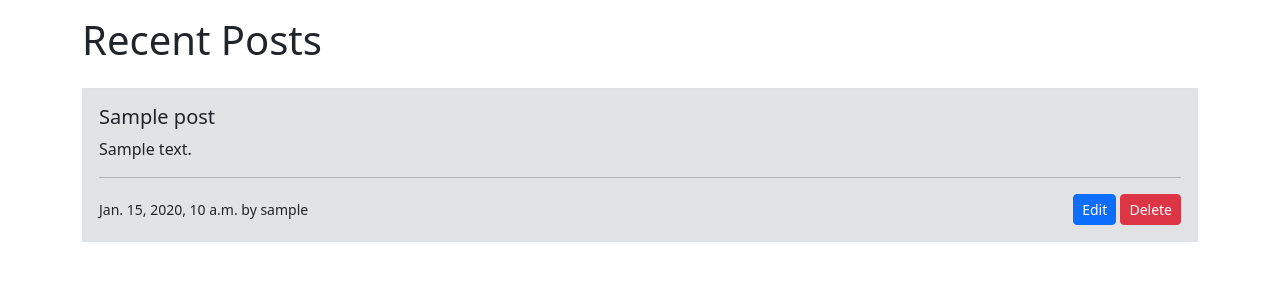
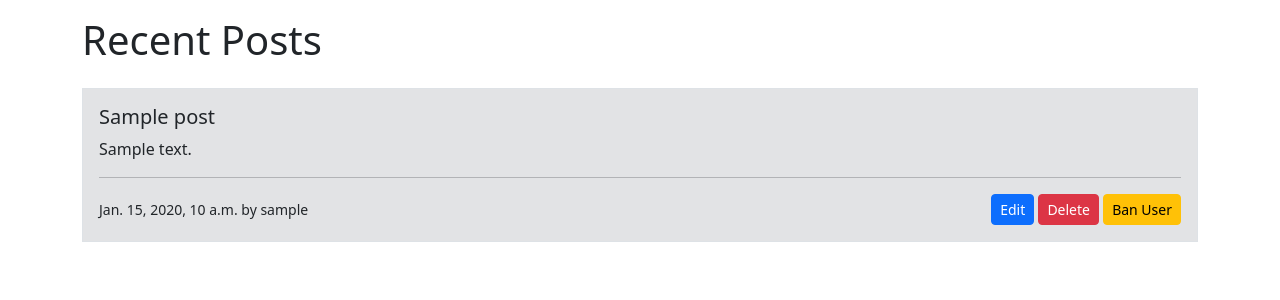
Before and after one commit to itskaramaman/djnago-jobs, a Django app: page /home/ in a window 1280 px wide. Shown: the part 56-356 px from the top of the page. Run offline with Django 4.2, Linux system fonts and the light colour scheme; a user stored in the database is signed in; tables that the repository leaves empty hold one stand-in row (values such as "Sample post").

```diff
--- a/app/main/templates/main/home.html
+++ b/app/main/templates/main/home.html
@@ -9,10 +9,13 @@
             <hr>
             <div class="d-flex justify-content-between align-items-center">
                 <small>{{post.created_at}} by {{post.author.username}}</small>
-                {% if user.is_authenticated and post.author == user or perms.main.change_post or perms.main.delete_post %}
+                {% if perms.main.change_post or perms.main.delete_post %}
                 <div>
                     <a href="{% url 'edit_post' post.pk %}" class="btn btn-primary btn-sm">Edit</a>
                     <a href="{% url 'delete_post' post.pk %}" class="btn btn-danger btn-sm">Delete</a>
+                    {% if user.is_staff %}
+                        <a href="{% url 'ban_user' post.author.pk %}" class="btn btn-warning btn-sm">Ban User</a>
+                    {% endif %}
                 </div>
                 {% endif %}
             </div>
--- a/app/main/urls.py
+++ b/app/main/urls.py
@@ -8,4 +8,5 @@ urlpatterns = [
     path('create-post/', views.create_post, name="create_post"),
     path('edit-post/<int:pk>/', views.edit_post, name="edit_post"),
     path('delete-post/<int:pk>/', views.delete_post, name="delete_post"),
+    path('ban-user/<int:ban_user_pk>/', views.ban_user, name="ban_user"),
 ]
--- a/app/main/views.py
+++ b/app/main/views.py
@@ -1,6 +1,7 @@
 from django.shortcuts import render, redirect, get_object_or_404
 from django.contrib.auth import login
 from django.contrib.auth.decorators import login_required, permission_required
+from django.contrib.auth.models import User, Group
 
 from .forms import RegisterationForm, PostForm
 from .models import Post
@@ -53,6 +54,18 @@ def delete_post(request, pk):
     return redirect('/home')
 
 
+@login_required(login_url='/login')
+def ban_user(request, ban_user_pk):
+    user = get_object_or_404(User, pk=ban_user_pk)
+    if request.user.is_staff:
+        group = Group.objects.filter(name="default").first()
+        group.user_set.remove(user)
+        group = Group.objects.filter(name="mod").first()
+        group.user_set.remove(user)
+
+    return redirect('/home')
+
+
 def sign_up(request):
     if request.method == "POST":
         form = RegisterationForm(request.POST)
```
Also changed, not shown: app/main/apps.py (+14 -0 lines).
